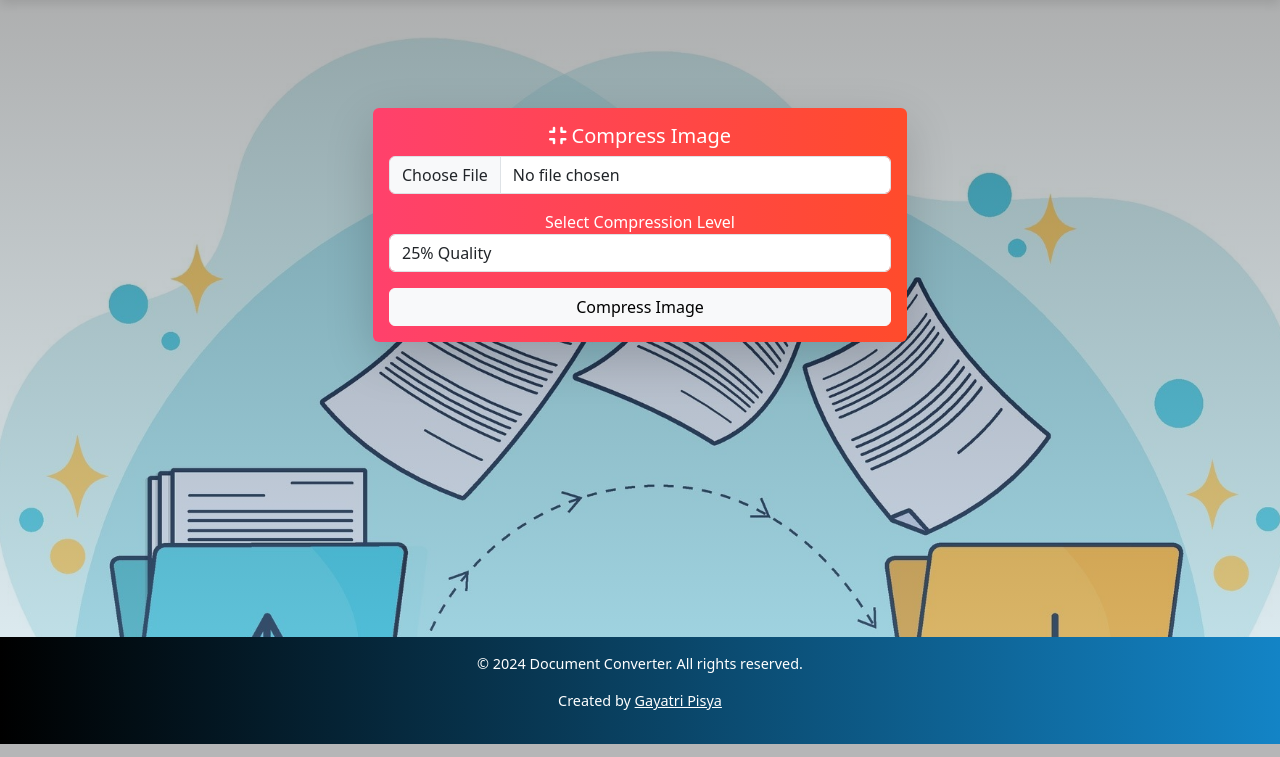
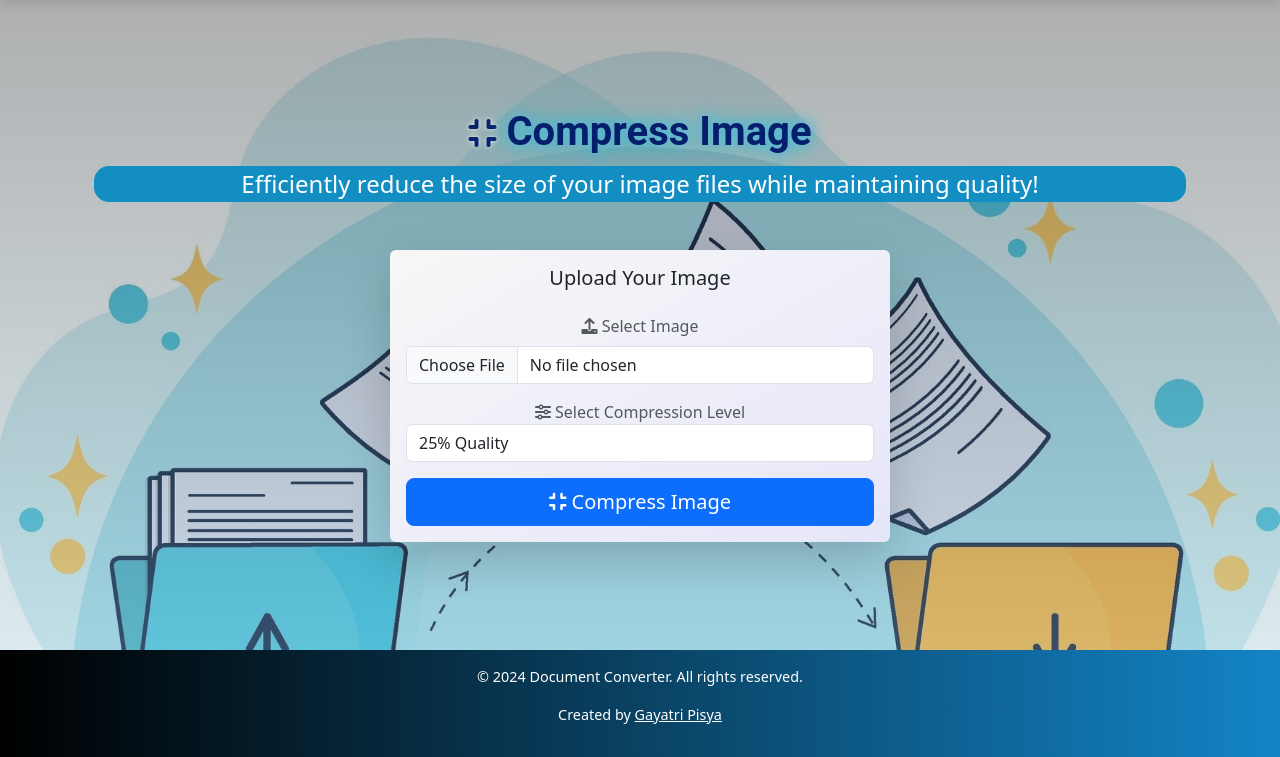
Before and after one commit to GayatriPisya/WordToPDF_PDFToWord, a Flask app: page /compress in a window 1280 px wide. Shown: the part 56-813 px from the top of the page. Run offline with Flask 3, Linux system fonts and the light colour scheme; some libraries are stand-ins or nearby versions.

Commit message:
updated compress ui

```diff
--- a/templates/compress.html
+++ b/templates/compress.html
@@ -1,22 +1,30 @@
 {% extends 'base.html' %}
+
+{% block title %}Image Compression{% endblock %}
 
 {% block content %}
 <!-- File Compression Section -->
-<div class="container my-5">
-    <div class="row justify-content-center">
-        <!-- File Compression Card -->
-        <div class="col-md-6 mb-4">
-            <div class="card shadow-lg border-0" style="background: linear-gradient(to right, #ff416c, #ff4b2b);">
-                <div class="card-body text-center">
-                    <h5 class="card-title" style="color: white;"><i class="fas fa-compress"></i> Compress Image</h5>
+<div class="container py-5">
+    <!-- Page Header -->
+    <div class="text-center mb-5">
+        <h2 class="display-5"><i class="fas fa-compress"></i> Compress Image</h2>
+        <p class="lead text-white">Efficiently reduce the size of your image files while maintaining quality!</p>
+    </div>
+
+    <!-- Compression Card -->
+    <div class="card shadow-lg border-0 mx-auto" style="max-width: 500px; background: linear-gradient(to bottom right, #f7f7f7, #e6e6fa);">
+        <div class="card-body">
+            <h5 class="card-title text-center mb-4 text-dark">Upload Your Image</h5>
             <form action="/compress-image" method="POST" enctype="multipart/form-data">
-                        <!-- File Input -->
-                        <input type="file" name="file" class="form-control mb-3" required>
+                <div class="mb-3">
+                    <label for="file" class="form-label text-muted"><i class="fas fa-upload"></i> Select Image</label>
+                    <input type="file" name="file" class="form-control" required>
+                </div>
 
                 <!-- Compression Level Selection -->
-                        <div class="form-group">
-                            <label for="compression_level" class="text-white">Select Compression Level</label>
-                            <select name="compression_level" class="form-control mb-3" required>
+                <div class="form-group mb-3">
+                    <label for="compression_level" class="text-muted"><i class="fas fa-sliders-h"></i> Select Compression Level</label>
+                    <select name="compression_level" class="form-control" required>
                         <option value="25">25% Quality</option>
                         <option value="50">50% Quality</option>
                         <option value="75">75% Quality</option>
@@ -24,12 +32,13 @@
                     </select>
                 </div>
 
-                        <!-- Submit Button -->
-                        <button type="submit" class="btn btn-light w-100">Compress Image</button>
+                <div class="d-grid">
+                    <button type="submit" class="btn btn-primary btn-lg">
+                        <i class="fas fa-compress"></i> Compress Image
+                    </button>
+                </div>
             </form>
         </div>
     </div>
 </div>
-    </div>
-</div>
 {% endblock %}
```
Lines whose indentation alone changed are shown as unchanged.
